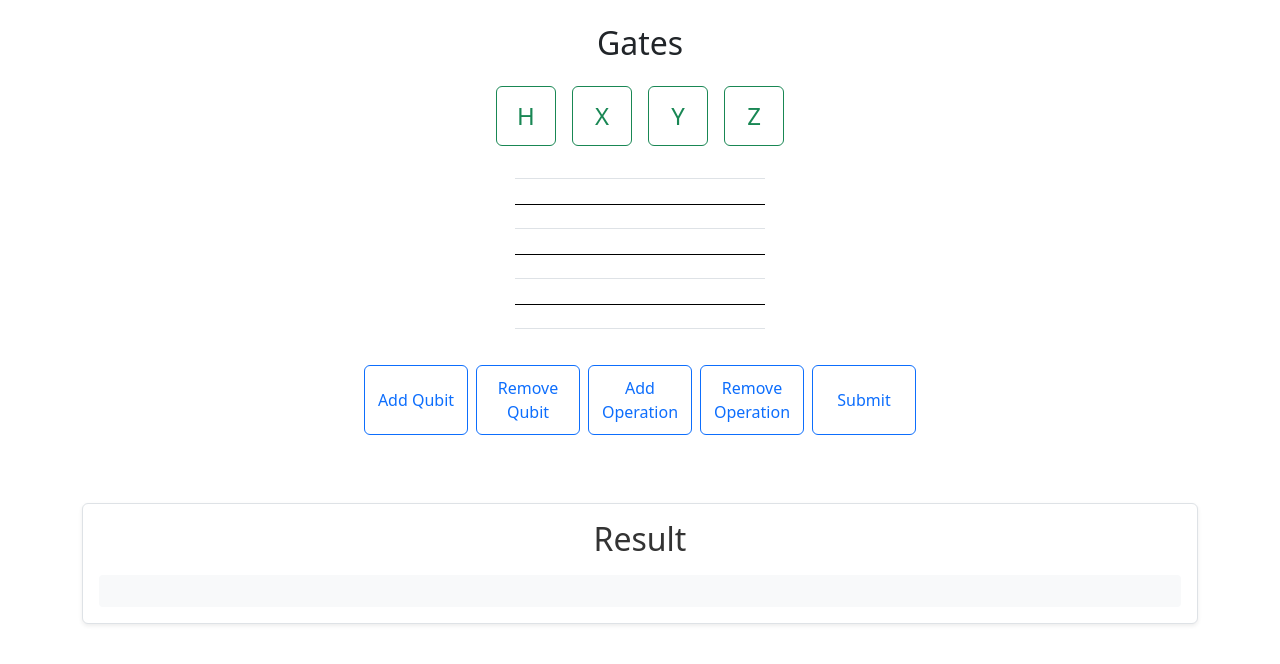
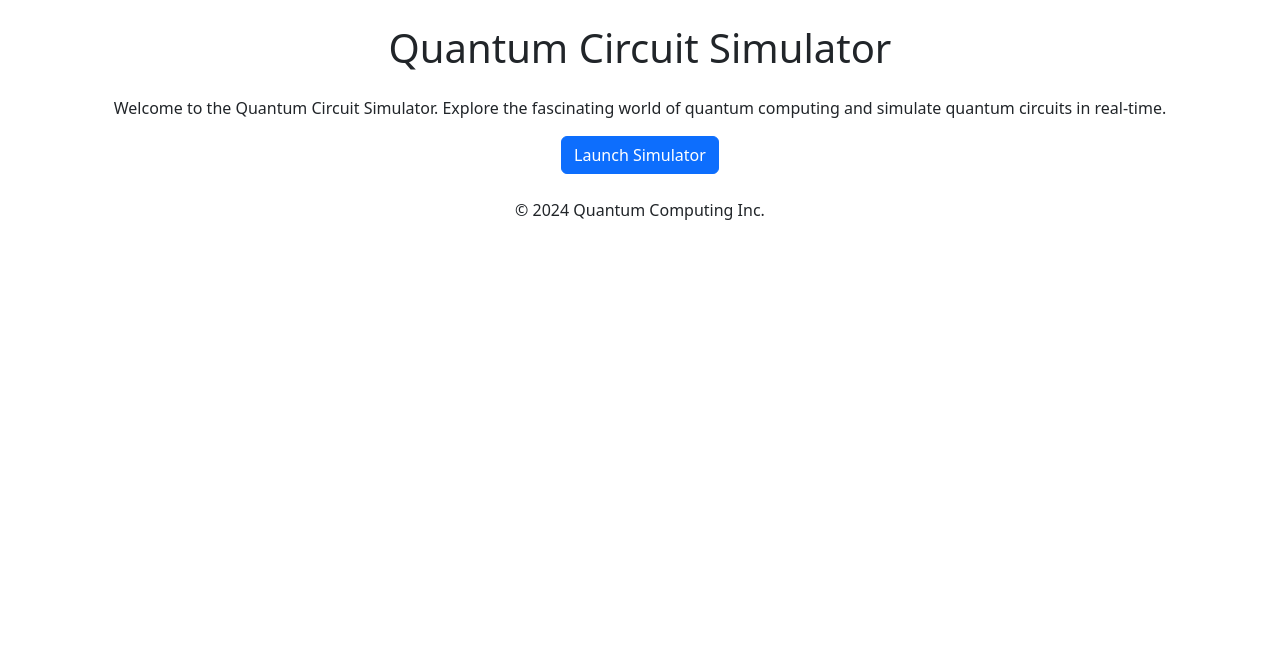
Before and after one commit to joneskim/Quantum-Playground-FrontEnd, a React (Create React App) app: page / in a window 1280 px wide. Shown: the top 664 px of the page. Built offline with nearby package versions, Linux system fonts and the light colour scheme.

Commit message:
added stuff

```diff
--- a/package.json
+++ b/package.json
@@ -12,6 +12,7 @@
     "react-chartjs-2": "^5.2.0",
     "react-dnd": "^16.0.1",
     "react-dom": "^18.2.0",
+    "react-router-dom": "^6.21.1",
     "react-scripts": "5.0.1",
     "web-vitals": "^2.1.4"
   },
--- a/src/App.js
+++ b/src/App.js
@@ -1,23 +1,17 @@
-import './App.css';
-// fetch data from backend using react fetch
-import React, { useState, useEffect } from 'react';
-import QuantumCircuitSimulator from './components/Component';
-import CircuitGrid from './components/CircuitGrid';
-import ToolBar from './components/ToolBar';
-// import bootstrap
-import 'bootstrap/dist/css/bootstrap.min.css';
-
+import React from 'react';
+import { BrowserRouter as Router, Routes, Route } from 'react-router-dom';
+import HomePage from './components/HomePage';
+import SimulatorPage from './components/QuantumSimulator';
 
 function App() {
-
-
-    return (
-
-        <div className='container'>
-            <ToolBar />
-            <CircuitGrid />
-        </div>
-    );
+  return (
+    <Router>
+      <Routes>
+        <Route path="/" element={<HomePage />} />
+        <Route path="/simulator" element={<SimulatorPage />} />
+      </Routes>
+    </Router>
+  );
 }
 
 export default App;
--- /dev/null
+++ b/src/components/HomePage.js
@@ -0,0 +1,21 @@
+import React from 'react';
+import { Button } from 'react-bootstrap';
+
+const HomePage = () => {
+  return (
+    <div className="container">
+      <header className="text-center my-4">
+        <h1>Quantum Circuit Simulator</h1>
+      </header>
+      <section className="text-center my-4">
+        <p>Welcome to the Quantum Circuit Simulator. Explore the fascinating world of quantum computing and simulate quantum circuits in real-time.</p>
+        <Button variant="primary" href="/simulator">Launch Simulator</Button>
+      </section>
+      <footer className="text-center my-4">
+        <p>© 2024 Quantum Computing Inc.</p>
+      </footer>
+    </div>
+  );
+};
+
+export default HomePage;
--- /dev/null
+++ b/src/components/QuantumSimulator.js
@@ -0,0 +1,20 @@
+import '../App.css';
+import React, { useState, useEffect } from 'react';
+import QuantumCircuitSimulator from './Component';
+import CircuitGrid from './CircuitGrid';
+import ToolBar from './ToolBar';
+import 'bootstrap/dist/css/bootstrap.min.css';
+
+function SimulatorPage() {
+  // You can add state and useEffect here if you need to fetch data or perform other actions
+
+  return (
+    <div className='container'>
+      <ToolBar />
+      <CircuitGrid />
+      {/* <QuantumCircuitSimulator /> */}
+    </div>
+  );
+}
+
+export default SimulatorPage;
```
Also changed, not shown: 1 other file (tests, documents, lock files or other folders).
